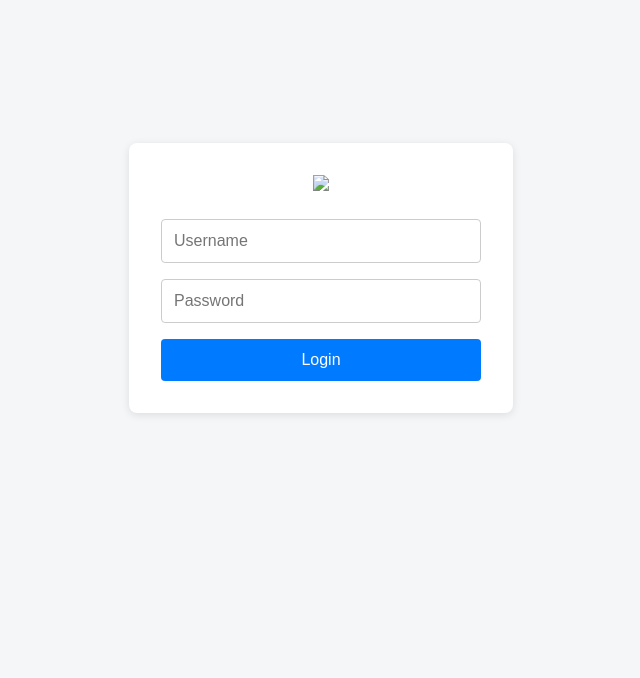
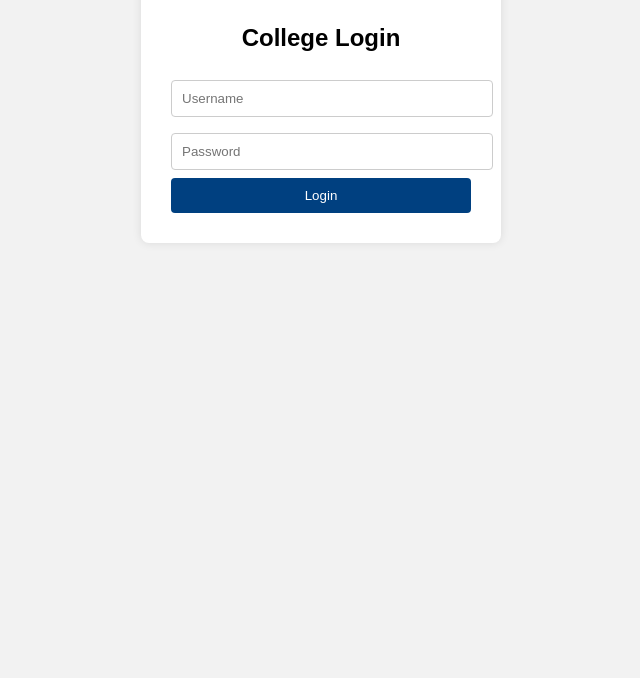
Before and after one commit to PoornaChandar07/IHL, a plain HTML site: page index.html in a window 1280 px wide. Shown: the part 122-800 px from the top of the page, without its empty margins (319-959 px from the left). Drawn offline with Linux system fonts and the light colour scheme.

Commit message:
Update index.html

```diff
--- a/index.html
+++ b/index.html
@@ -1,73 +1,60 @@
 <!DOCTYPE html>
 <html lang="en">
 <head>
-  <meta charset="UTF-8" />
-  <meta name="viewport" content="width=device-width, initial-scale=1" />
-  <title>Login Page</title>
+  <meta charset="UTF-8">
+  <title>Veltech College Login</title>
   <style>
     body {
       font-family: Arial, sans-serif;
-      background-color: #f4f6f8;
-      display: flex;
-      justify-content: center;
-      align-items: center;
-      height: 100vh;
-      margin: 0;
+      background-color: #f2f2f2;
+      text-align: center;
+      padding-top: 50px;
     }
     .login-container {
-      background: white;
-      padding: 2rem;
+      background-color: #fff;
+      padding: 30px;
+      margin: auto;
+      width: 300px;
+      box-shadow: 0 0 10px rgba(0,0,0,0.1);
       border-radius: 8px;
-      box-shadow: 0 2px 8px rgba(0,0,0,0.1);
-      width: 320px;
-      text-align: center;
     }
-    .logo {
-      margin-bottom: 1.5rem;
+    .login-container img {
+      width: 150px;
+      margin-bottom: 20px;
     }
-    .logo img {
-      max-width: 150px;
-      height: auto;
-    }
-    form {
-      display: flex;
-      flex-direction: column;
-      gap: 1rem;
-    }
-    input[type="text"],
-    input[type="password"] {
-      padding: 0.75rem;
-      font-size: 1rem;
+    .login-container input[type="text"],
+    .login-container input[type="password"] {
+      width: 100%;
+      padding: 10px;
+      margin: 8px 0;
       border: 1px solid #ccc;
       border-radius: 4px;
     }
-    button {
-      padding: 0.75rem;
-      font-size: 1rem;
-      background-color: #007bff;
+    .login-container input[type="submit"] {
+      background-color: #004080;
+      color: white;
+      padding: 10px;
+      width: 100%;
       border: none;
       border-radius: 4px;
-      color: white;
       cursor: pointer;
     }
-    button:hover {
-      background-color: #0056b3;
+    .login-container input[type="submit"]:hover {
+      background-color: #003366;
     }
   </style>
 </head>
 <body>
+
   <div class="login-container">
-    <div class="logo">
-      <!-- Update this image link with your logo -->
-      <img src="66f20e1f76c652052d9632d76d39d99017ea4b3d" />
-
-
-    </div>
-    <form>
-      <input type="text" placeholder="Username" required />
-      <input type="password" placeholder="Password" required />
-      <button type="submit">Login</button>
+    <img src="veltech-logo.png" alt="Veltech Logo">
+    <h2>College Login</h2>
+    <form action="/login" method="post">
+      <input type="text" name="username" placeholder="Username" required><br>
+      <input type="password" name="password" placeholder="Password" required><br>
+      <input type="submit" value="Login">
     </form>
   </div>
+
 </body>
 </html>
```
